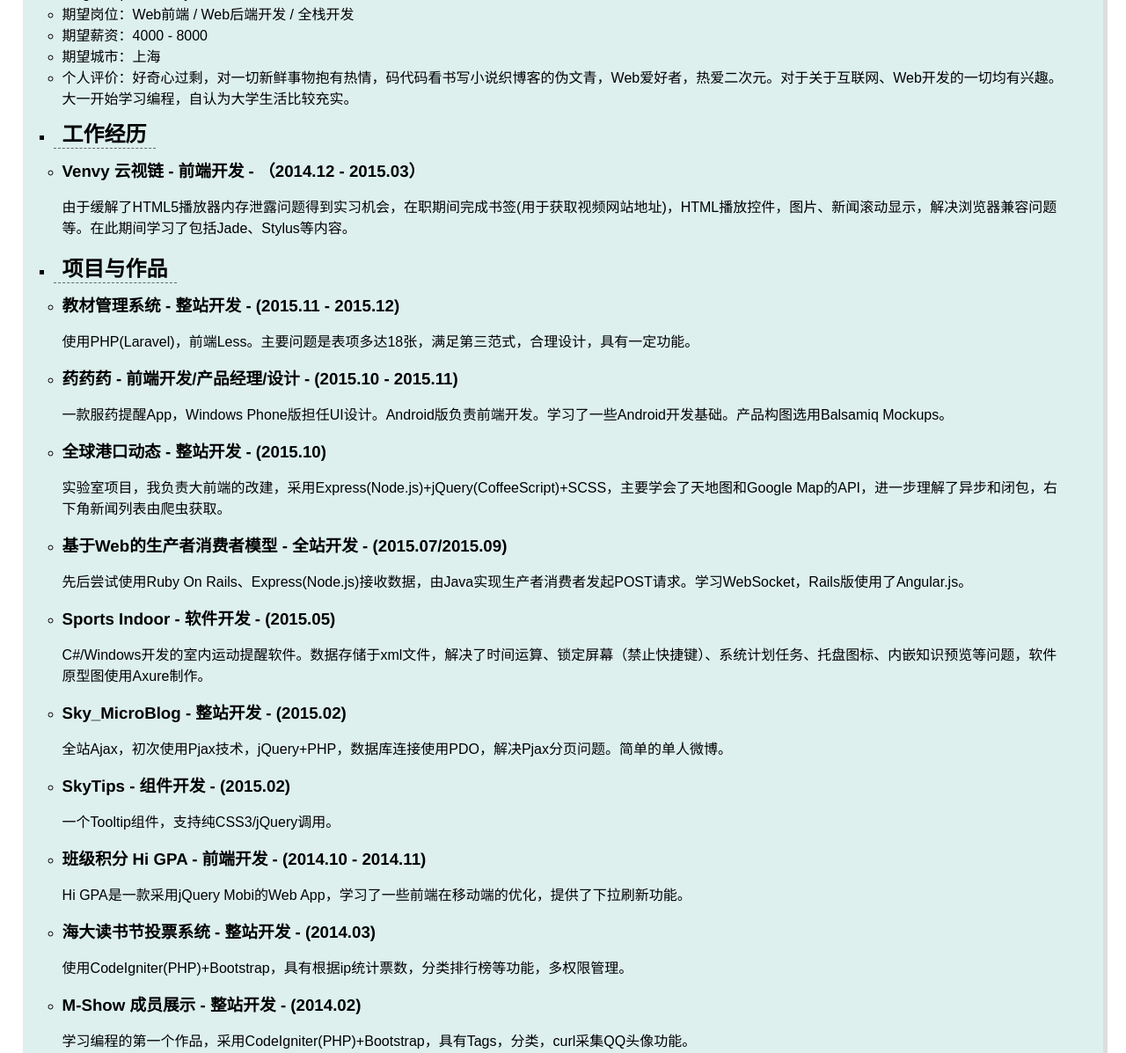
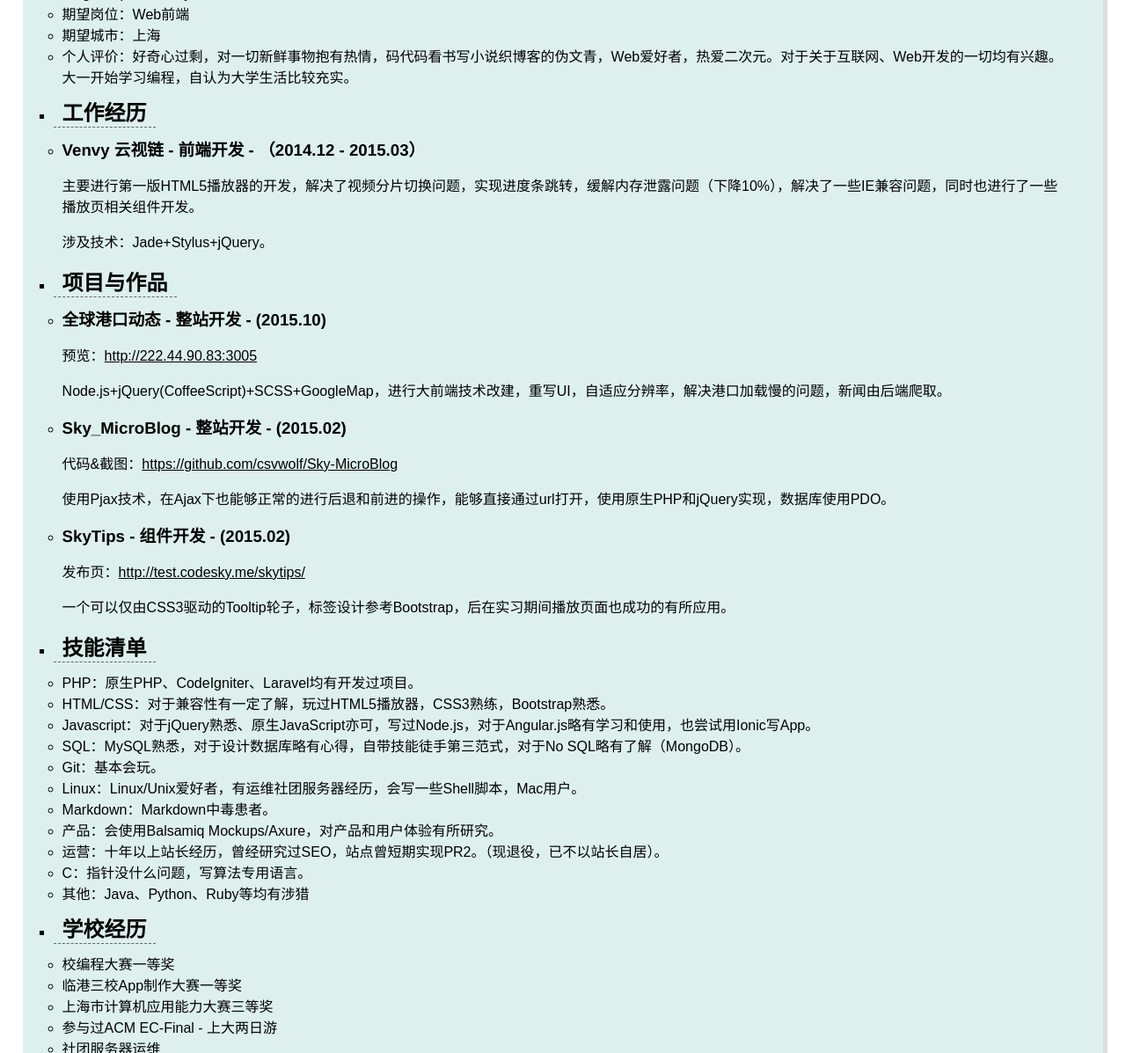
Before and after one commit to csvwolf/Sky_Resume, a plain HTML site: page index.html in a window 1280 px wide. Shown: the part 512-1709 px from the top of the page at 88% size. Drawn offline with Linux system fonts and the light colour scheme.

Commit message:
删除和修改一些简历条目

```diff
--- a/index.html
+++ b/index.html
@@ -4,7 +4,7 @@
     <meta charset="UTF-8">
     <meta name="viewport" content="width=device-width, initial-scale=1.0"/>
     <link rel="stylesheet" href="css/style.css" />
-    <title>Sky's Resume</title>
+    <title>Sky's Resume V2.前端版</title>
 </head>
 <body>
     <div class="container">
@@ -19,8 +19,8 @@
                 <li>
                     <h2>联系方式</h2>
                     <ul>
+                        <li>手机：如果有兴趣,^_^可以邮箱或者微信联系我</li>
                         <li>邮箱：beichu.zhang#gmail.com</li>
-                        <li>QQ：865796691</li>
                         <li>微信：csvwolf</li>
                     </ul>
                 </li>
@@ -33,8 +33,7 @@
                         <li>英语水平：CET-6 - 能阅读英文技术文档</li>
                         <li>GitHub：<a href="https://github.com/csvwolf/">https://github.com/csvwolf/</a></li>
                         <li>Blog：<a href="http://codesky.me">http://codesky.me</a> - 希望能帮助到更多自学分子</li>
-                        <li>期望岗位：Web前端 / Web后端开发 / 全栈开发</li>
-                        <li>期望薪资：4000 - 8000</li>
+                        <li>期望岗位：Web前端</li>
                         <li>期望城市：上海</li>
                         <li>个人评价：好奇心过剩，对一切新鲜事物抱有热情，码代码看书写小说织博客的伪文青，Web爱好者，热爱二次元。对于关于互联网、Web开发的一切均有兴趣。大一开始学习编程，自认为大学生活比较充实。</li>
                     </ul>
@@ -44,7 +43,9 @@
                     <ul>
                         <li>
                             <h3>Venvy 云视链 - 前端开发 - （2014.12 - 2015.03）</h3>
-                            <p>由于缓解了HTML5播放器内存泄露问题得到实习机会，在职期间完成书签(用于获取视频网站地址)，HTML播放控件，图片、新闻滚动显示，解决浏览器兼容问题等。在此期间学习了包括Jade、Stylus等内容。</p>
+                            <p>主要进行第一版HTML5播放器的开发，解决了视频分片切换问题，实现进度条跳转，缓解内存泄露问题（下降10%），解决了一些IE兼容问题，同时也进行了一些播放页相关组件开发。</p>
+
+                            <p>涉及技术：Jade+Stylus+jQuery。</p>
                         </li>
                     </ul>
                 </li>
@@ -63,46 +64,51 @@
                             <p>抢课书签，点击即用。可以获取可选课程并进行轮询POST提交，采用jQuery。</p>
                         </li>
                     -->
-                        <li>
-                            <h3>教材管理系统 - 整站开发 - (2015.11 - 2015.12)</h3>
-                            <p>使用PHP(Laravel)，前端Less。主要问题是表项多达18张，满足第三范式，合理设计，具有一定功能。</p>
-                        </li>
-                        <li>
-                            <h3>药药药 - 前端开发/产品经理/设计 - (2015.10 - 2015.11)</h3>
-                            <p>一款服药提醒App，Windows Phone版担任UI设计。Android版负责前端开发。学习了一些Android开发基础。产品构图选用Balsamiq Mockups。</p>
-                        </li>
+                        <!--<li>-->
+                            <!--<h3>教材管理系统 - 整站开发 - (2015.11 - 2015.12)</h3>-->
+                            <!--<p>使用PHP(Laravel)，前端Less。主要问题是表项多达18张，满足第三范式，合理设计，具有一定功能。</p>-->
+                        <!--</li>-->
+                        <!--<li>-->
+                            <!--<h3>药药药 - 前端开发/产品经理/设计 - (2015.10 - 2015.11)</h3>-->
+                            <!--<p>一款服药提醒App，Windows Phone版担任UI设计。Android版负责前端开发。学习了一些Android开发基础。产品构图选用Balsamiq Mockups。</p>-->
+                        <!--</li>-->
                         <li>
                             <h3>全球港口动态 - 整站开发 - (2015.10)</h3>
-                            <p>实验室项目，我负责大前端的改建，采用Express(Node.js)+jQuery(CoffeeScript)+SCSS，主要学会了天地图和Google Map的API，进一步理解了异步和闭包，右下角新闻列表由爬虫获取。</p>
+                            <p>预览：<a href="http://222.44.90.83:3005">http://222.44.90.83:3005</a></p>
+                            <p>Node.js+jQuery(CoffeeScript)+SCSS+GoogleMap，进行大前端技术改建，重写UI，自适应分辨率，解决港口加载慢的问题，新闻由后端爬取。</p>
                         </li>
-                        <li>
-                            <h3>基于Web的生产者消费者模型 - 全站开发 - (2015.07/2015.09)</h3>
-                            <p>先后尝试使用Ruby On Rails、Express(Node.js)接收数据，由Java实现生产者消费者发起POST请求。学习WebSocket，Rails版使用了Angular.js。</p>
-                        </li>
-                        <li>
-                            <h3>Sports Indoor - 软件开发 - (2015.05)</h3>
-                            <p>C#/Windows开发的室内运动提醒软件。数据存储于xml文件，解决了时间运算、锁定屏幕（禁止快捷键）、系统计划任务、托盘图标、内嵌知识预览等问题，软件原型图使用Axure制作。</p>
-                        </li>
+                        <!--<li>-->
+                            <!--<h3>基于Web的生产者消费者模型 - 全站开发 - (2015.07/2015.09)</h3>-->
+                            <!--<p>先后尝试使用Ruby On Rails、Express(Node.js)接收数据，由Java实现生产者消费者发起POST请求。学习WebSocket，Rails版使用了Angular.js。</p>-->
+                        <!--</li>-->
+                        <!--<li>-->
+                            <!--<h3>Sports Indoor - 软件开发 - (2015.05)</h3>-->
+                            <!--<p>C#/Windows开发的室内运动提醒软件。数据存储于xml文件，解决了时间运算、锁定屏幕（禁止快捷键）、系统计划任务、托盘图标、内嵌知识预览等问题，软件原型图使用Axure制作。</p>-->
+                        <!--</li>-->
                         <li>
                             <h3>Sky_MicroBlog - 整站开发 - (2015.02)</h3>
-                            <p>全站Ajax，初次使用Pjax技术，jQuery+PHP，数据库连接使用PDO，解决Pjax分页问题。简单的单人微博。</p>
+                            <p>代码&amp;截图：<a href="https://github.com/csvwolf/Sky-MicroBlog">https://github.com/csvwolf/Sky-MicroBlog</a></p>
+
+                            <p>使用Pjax技术，在Ajax下也能够正常的进行后退和前进的操作，能够直接通过url打开，使用原生PHP和jQuery实现，数据库使用PDO。</p>
                         </li>
                         <li>
                             <h3>SkyTips - 组件开发 - (2015.02)</h3>
-                            <p>一个Tooltip组件，支持纯CSS3/jQuery调用。</p>
+                            <p>发布页：<a href="http://test.codesky.me/skytips/">http://test.codesky.me/skytips/</a></p>
+
+                            <p>一个可以仅由CSS3驱动的Tooltip轮子，标签设计参考Bootstrap，后在实习期间播放页面也成功的有所应用。</p>
                         </li>
-                        <li>
-                            <h3>班级积分 Hi GPA - 前端开发 - (2014.10 - 2014.11)</h3>
-                            <p>Hi GPA是一款采用jQuery Mobi的Web App，学习了一些前端在移动端的优化，提供了下拉刷新功能。</p>
-                        </li>
-                        <li>
-                            <h3>海大读书节投票系统 - 整站开发 - (2014.03)</h3>
-                            <p>使用CodeIgniter(PHP)+Bootstrap，具有根据ip统计票数，分类排行榜等功能，多权限管理。</p>
-                        </li>
-                        <li>
-                            <h3>M-Show 成员展示 - 整站开发 - (2014.02)</h3>
-                            <p>学习编程的第一个作品，采用CodeIgniter(PHP)+Bootstrap，具有Tags，分类，curl采集QQ头像功能。</p>
-                        </li>
+                        <!--<li>-->
+                            <!--<h3>班级积分 Hi GPA - 前端开发 - (2014.10 - 2014.11)</h3>-->
+                            <!--<p>Hi GPA是一款采用jQuery Mobi的Web App，学习了一些前端在移动端的优化，提供了下拉刷新功能。</p>-->
+                        <!--</li>-->
+                        <!--<li>-->
+                            <!--<h3>海大读书节投票系统 - 整站开发 - (2014.03)</h3>-->
+                            <!--<p>使用CodeIgniter(PHP)+Bootstrap，具有根据ip统计票数，分类排行榜等功能，多权限管理。</p>-->
+                        <!--</li>-->
+                        <!--<li>-->
+                            <!--<h3>M-Show 成员展示 - 整站开发 - (2014.02)</h3>-->
+                            <!--<p>学习编程的第一个作品，采用CodeIgniter(PHP)+Bootstrap，具有Tags，分类，curl采集QQ头像功能。</p>-->
+                        <!--</li>-->
                     </ul>
                 </li>
                 <li>
@@ -131,7 +137,6 @@
                         <li>社团服务器运维</li>
                         <li>微软技术俱乐部社长</li>
                         <li>连续两年一等奖学金</li>
-                        <li>校优秀学生、三好积极分子</li>
                     </ul>
                 </li>
             </ul>
```
